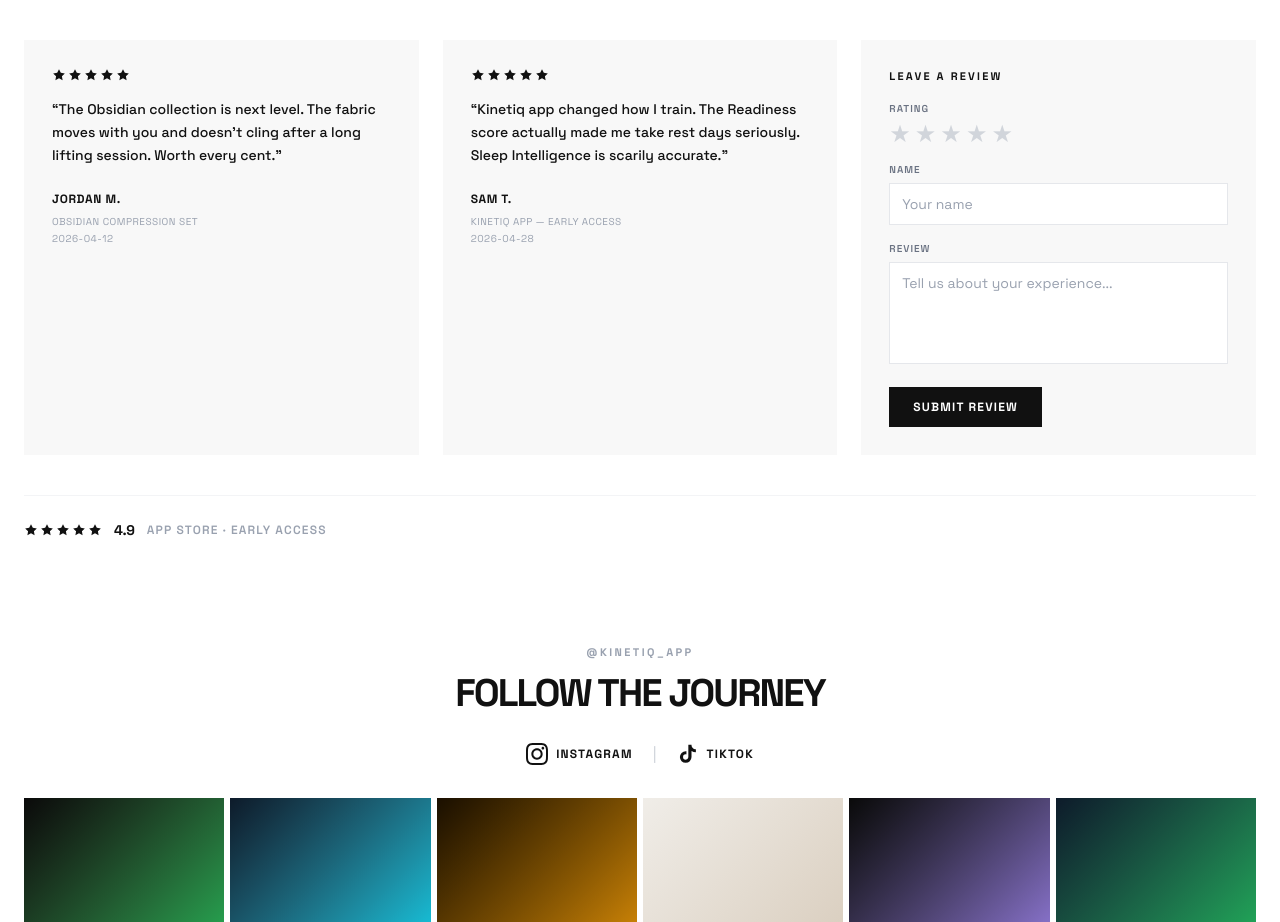
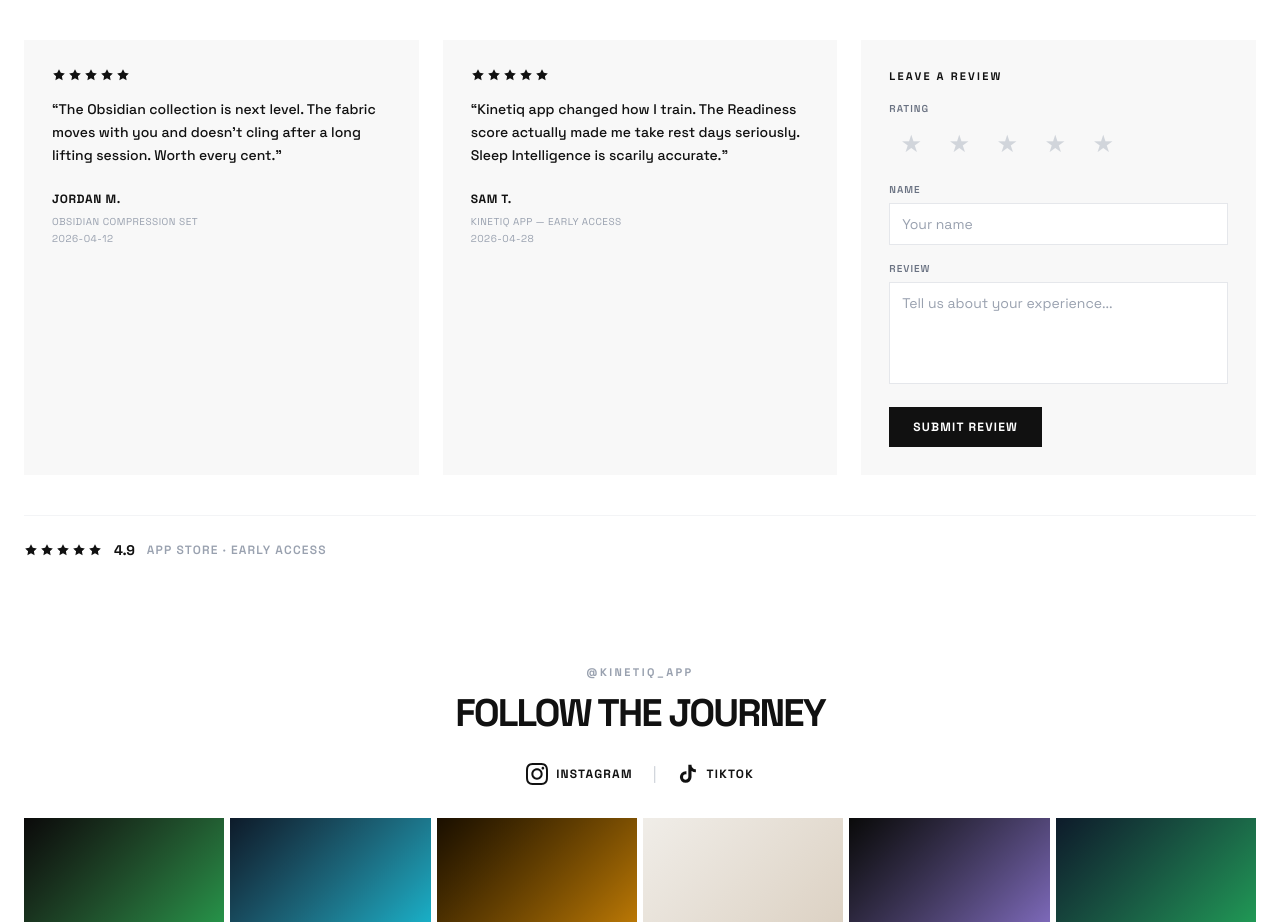
Before and after one commit to kinetiqtraintrack/trainkinetiq, a Next.js app: page / in a window 1280 px wide. Shown: the part 3345-4267 px from the top of the page. Built offline with nearby package versions, Linux system fonts and the light colour scheme; no server answers.

Commit message:
style(design): FINDING-003 — star rating buttons min 44px touch target

```diff
--- a/app/components/ReviewForm.tsx
+++ b/app/components/ReviewForm.tsx
@@ -17,7 +17,7 @@
           key={n}
           type="button"
           aria-label={`${n} star${n !== 1 ? "s" : ""}`}
-          className="text-2xl leading-none transition-transform hover:scale-110"
+          className="text-2xl leading-none transition-transform hover:scale-110 min-w-[44px] min-h-[44px] flex items-center justify-center"
           style={{ color: n <= (hovered || value) ? "#111" : "#d1d5db" }}
           onMouseEnter={() => setHovered(n)}
           onMouseLeave={() => setHovered(0)}
```
